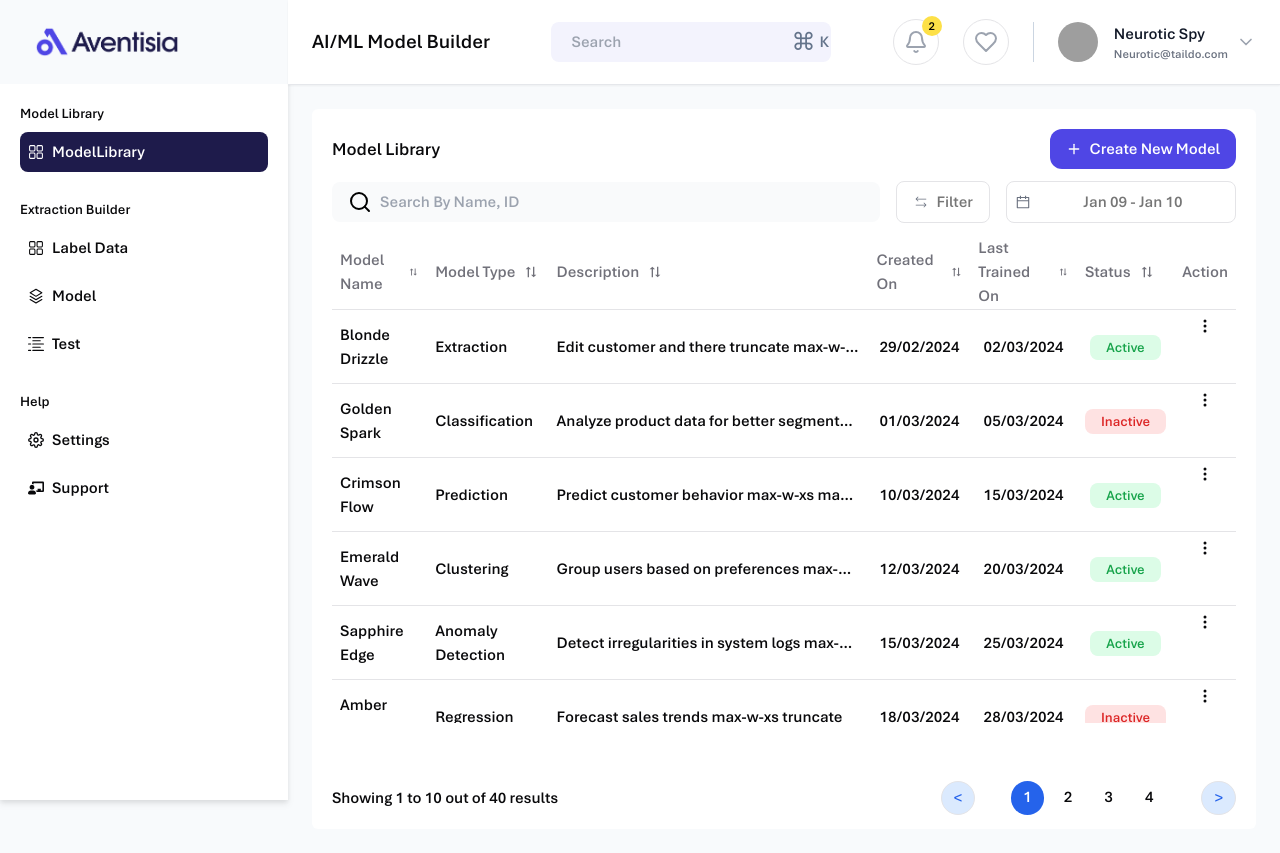
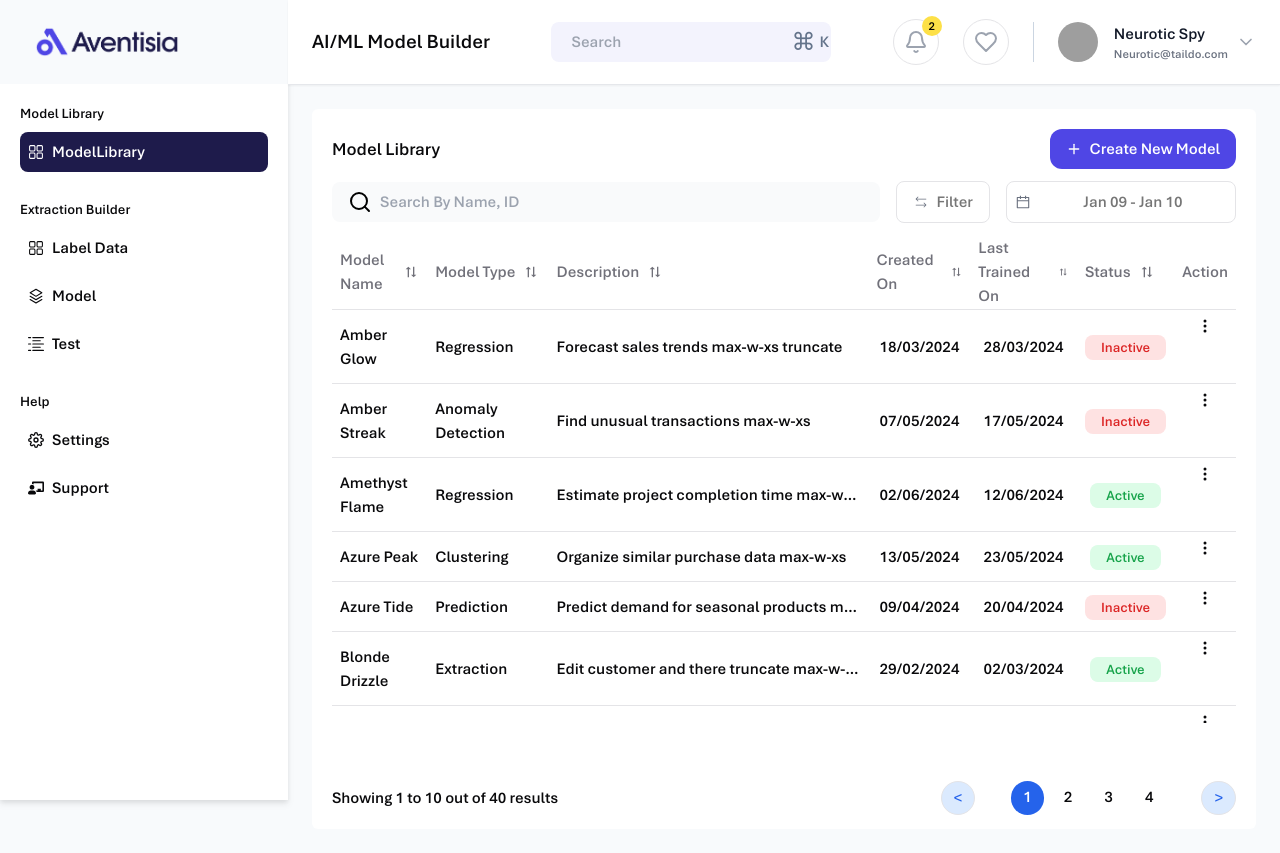
Before and after one commit to aditya28n99/Aventisia-Assignment, a React (Vite) app: page / in a window 1280 px wide. Built offline with nearby package versions, Linux system fonts and the light colour scheme; grey boxes are pictures that could not be loaded.

Commit message:
sorting funtionality added

```diff
--- a/src/components/Dashboard/ModelLibrary/ModelLibrary.tsx
+++ b/src/components/Dashboard/ModelLibrary/ModelLibrary.tsx
@@ -11,7 +11,7 @@ import { useModelStore } from "../../../stores/useModelStore";
 
 
 const ModelLibrary: React.FC = () => {
-  const { searchText, setSearchText, data } = useModelStore();
+  const { searchText, setSearchText, sortOrder, setSortOrder } = useModelStore();
 
   const handleSearch = (e: React.ChangeEvent<HTMLInputElement>) => {
     setSearchText(e.target.value);
@@ -45,7 +45,8 @@ const ModelLibrary: React.FC = () => {
             />
           </div>
           {/* Here we can filter out data by A-Z or Z-A */}
-          <button className="flex items-center gap-2 border rounded-lg px-4 py-2">
+          <button className="flex items-center gap-2 border rounded-lg px-4 py-2"
+          onClick={()=>setSortOrder(sortOrder === "asc" ? "desc" : "asc")}>
             <PiArrowsLeftRightLight className="text-gray-500" />
             <h1 className="font-extralight">Filter</h1>
           </button>
--- a/src/components/Table/Table.tsx
+++ b/src/components/Table/Table.tsx
@@ -15,20 +15,36 @@ import { useModelStore } from '../../stores/useModelStore';
 
 
 const TableComponent: React.FC = () => {
-    const { data, searchText} = useModelStore();
+    const { data, searchText, sortOrder, setSortOrder} = useModelStore();
 
     const serchedData = data.filter((item) =>
         item.modelName.toLowerCase().includes(searchText.toLowerCase()) ||
         item.id.toLowerCase().includes(searchText.toLowerCase())
     );
 
+    // Sort data based on sort order
+    const sortedData = [...serchedData].sort((a, b) => {
+        if (sortOrder === "asc") {
+            return a.modelName.localeCompare(b.modelName);
+        }else if (sortOrder === "desc") {
+            return b.modelName.localeCompare(a.modelName);
+        }else{
+            return 0;
+        }
+    });
     return (
         <Table className="text-[16px]">
             <TableHeader>
                 <TableRow>
                     <TableHead>
                         <div className="flex items-center">
-                            Model Name <BiSortAlt2 className="ml-2" />
+                            Model Name
+                            <button
+                                onClick={() => {
+                                    setSortOrder(sortOrder === "asc" ? "desc" : "asc")
+                                }}>
+                                <BiSortAlt2 className="ml-2" />
+                            </button>
                         </div>
                     </TableHead>
                     <TableHead><div className="flex items-center">
@@ -52,7 +68,7 @@ const TableComponent: React.FC = () => {
                 </TableRow>
             </TableHeader>
             <TableBody>
-                {serchedData.map((invoice) => (
+                {sortedData.map((invoice) => (
                     <TableRow key={invoice.id}>
                         <TableCell className="font-medium py-[12.5px]">{invoice.modelName}</TableCell>
                         <TableCell>{invoice.modelType}</TableCell>
--- a/src/stores/useModelStore.ts
+++ b/src/stores/useModelStore.ts
@@ -16,6 +16,9 @@ interface ModelStore {
   data: typeof initialData;
   searchText: string;
   setSearchText: (text: string) => void;
+  sortOrder: "asc" | "desc";
+  setSortOrder: (order: "asc" | "desc") => void;
+
   setData: (data: typeof initialData) => void;
   filterData: () => void;
   filteredData: any[];
@@ -24,6 +27,9 @@ interface ModelStore {
 export const useModelStore = create<ModelStore>((set, get) => ({
   data: initialData,
   searchText: "",
+  sortOrder: "asc",
+  setSortOrder: (order) => set({ sortOrder: order }),
+
   setData: (data) => set({ data }),
   filteredData: [],
   setSearchText: (text: any) => set({ searchText: text }),
```
